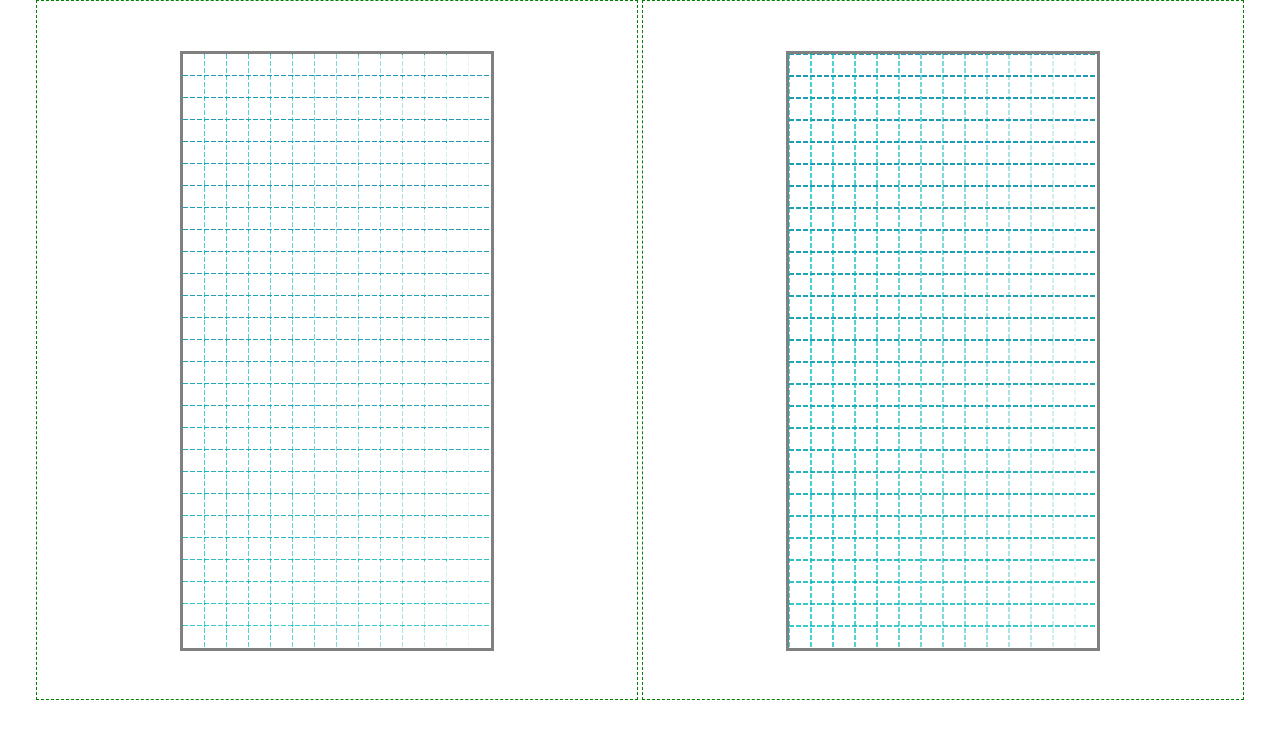
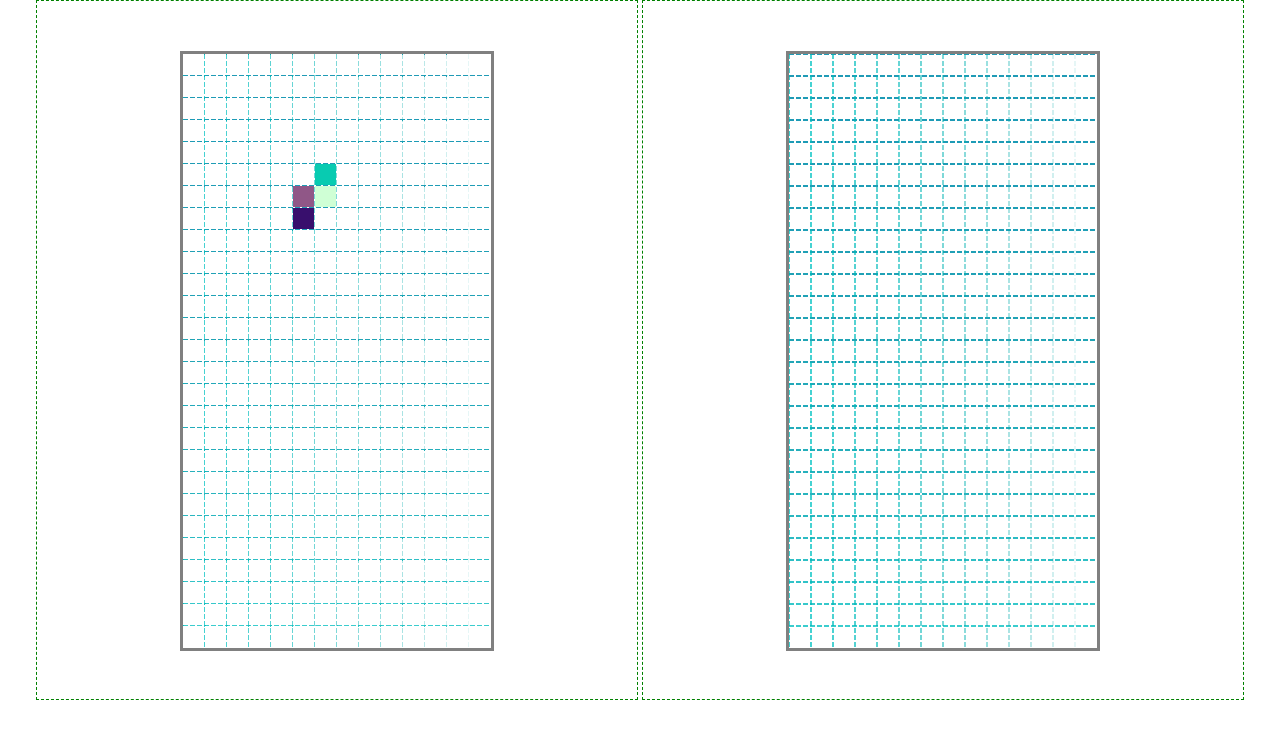
Before and after one commit to zhaoziqian/game, a plain HTML site: page index.html in a window 1280 px wide. Drawn offline with Linux system fonts and the light colour scheme.

Commit message:
经过我一通修改，现在已经可以生成方块下落了。我决定合并到主线里

```diff
--- a/index.html
+++ b/index.html
@@ -130,7 +130,7 @@
       drawMap(MAP,$('#panel1 canvas')[0]);
 
       SQUARE = getSquare();
-
+      console.log(SQUARE + "方块");
       // 启动自动下落
 	    autoDown();
 
@@ -223,17 +223,23 @@
       var roll_index = getRandomIntInclusive( 0 , square_types - 1);
       var _square = SQUARE_ARRAY[roll_index]; // 此处的方块数据结构不是全局变量的数据结构，需要转化
       var direction = getRandomIntInclusive(0,3);
+      console.log("下面生成方块")
       console.log(_square);
       // 找到添加方块的起始位置
       var x = GAME_PANEL_COL / 2 - 2;
       var index = 0;
       var square = new Array();
       // 根据模板生成方块
-      for (var i = 0; i < _square.length; i++) {
-        for (var j = 0; j < _square[i].length; j++) {
-          if (_square[i][j] == 1) {
-            var s = _square[i][j];
-            var cell;
+      for (var i = 0; i < _square.model.length; i++) {
+        for (var j = 0; j < _square.model[i].length; j++) {
+          if (_square.model[i][j] == 1) {
+            var s = _square.model[i][j];
+            console.log(s);
+            var cell = {
+              x:0,
+              y:0,
+              isCenter:false
+            }
             cell.x = x + j;
             cell.y = i;
             if (++index == 2) {
@@ -243,6 +249,8 @@
           }
         }
       }
+      console.log("转换后的方块：")
+      console.log(square);
       square = squareRotate(direction,square,MAP);
       return square;
     }
```
